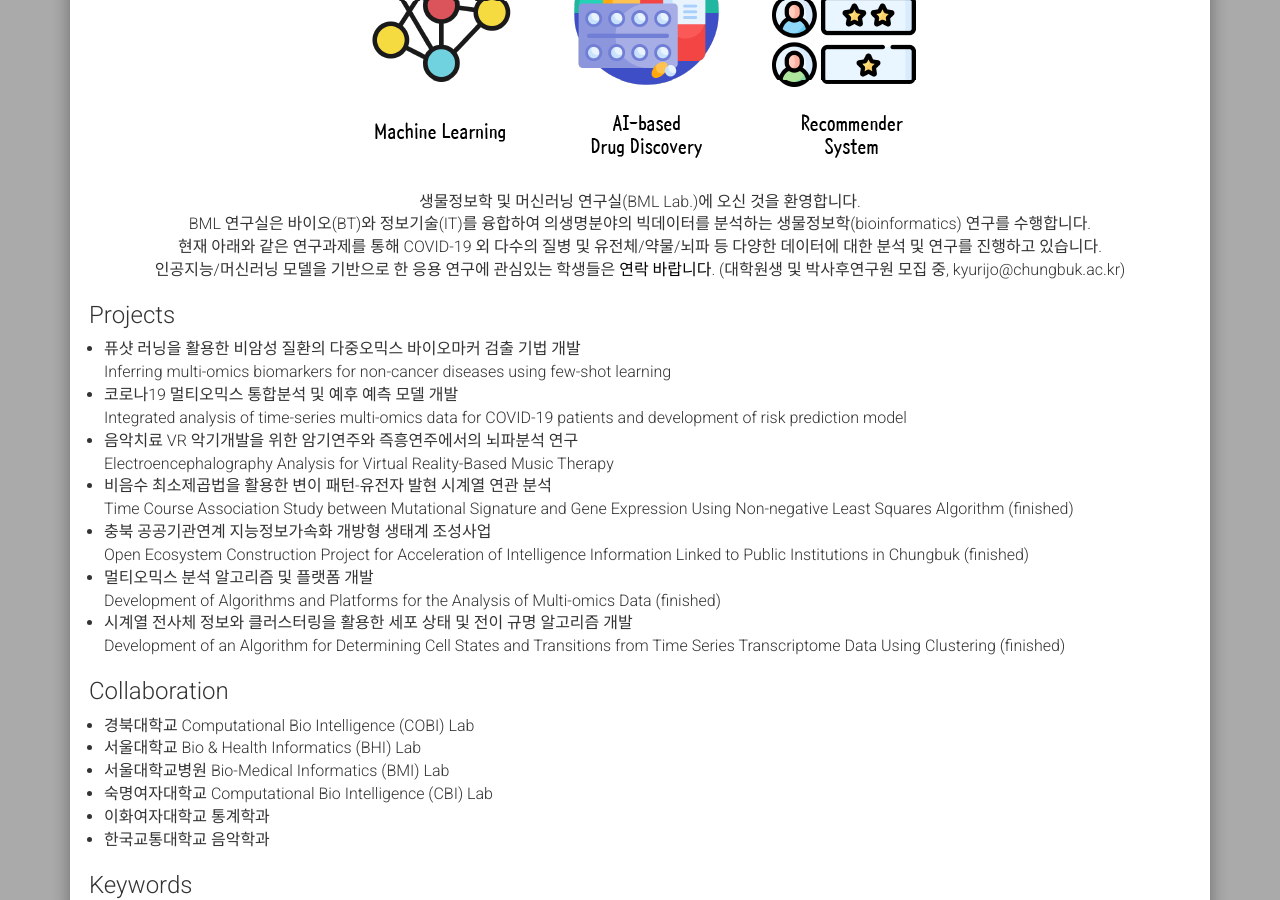
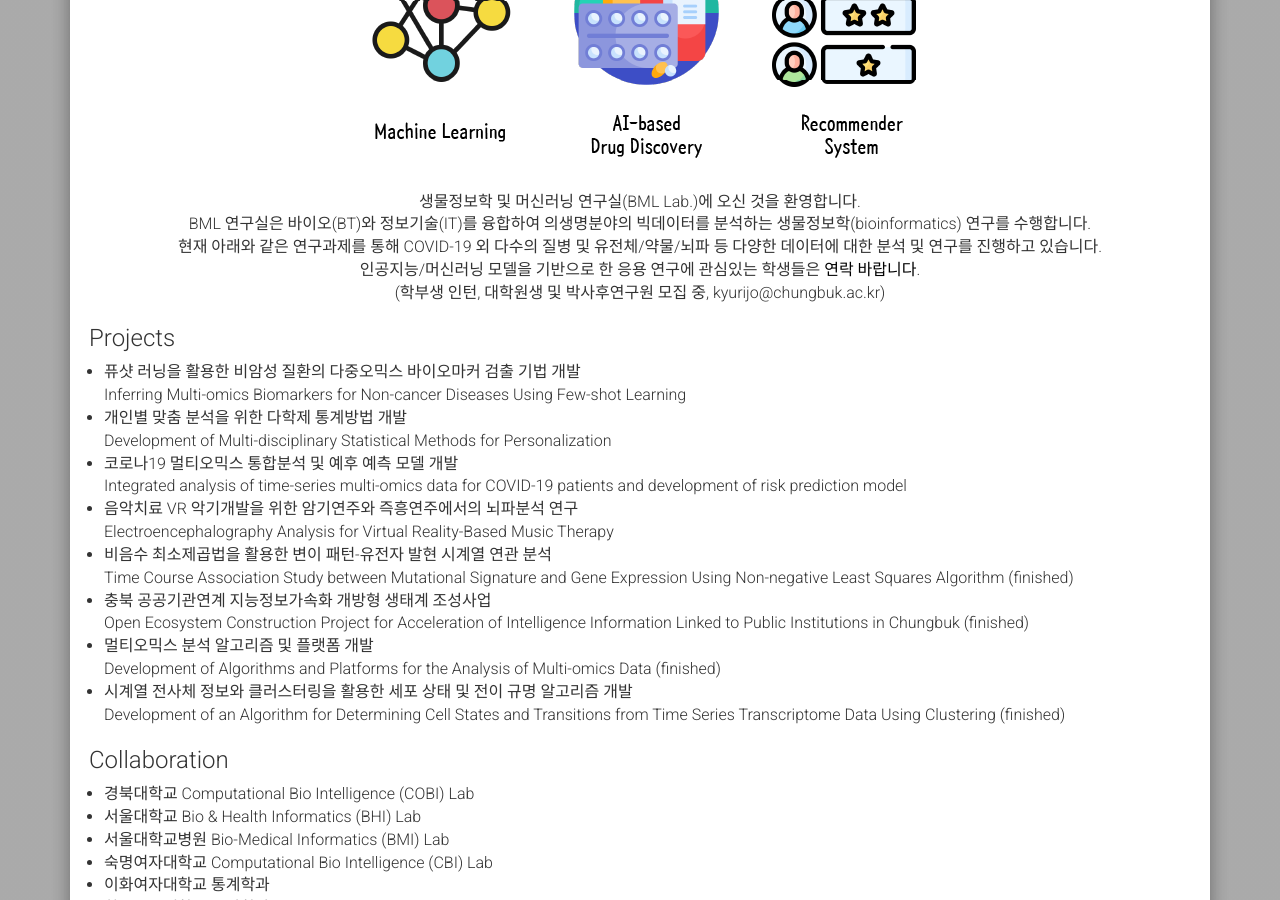
Before and after one commit to BML-cbnu/bml-cbnu.github.io, a Jekyll site: the page built from about.md, in a window 1280 px wide and 900 px high, scrolled down 539 px. Built offline with Jekyll 4.4.1, drawn with Linux system fonts in a browser that asks for light colours; nearby versions of some CDN libraries.

Commit message:
Update about.md

```diff
--- a/about.md
+++ b/about.md
@@ -17,13 +17,16 @@ permalink: /about/
     <br>
     현재 아래와 같은 연구과제를 통해 COVID-19 외 다수의 질병 및 유전체/약물/뇌파 등 다양한 데이터에 대한 분석 및 연구를 진행하고 있습니다.
     <br>
-    인공지능/머신러닝 모델을 기반으로 한 응용 연구에 관심있는 학생들은 <a href="mailto:kyurijo@chungbuk.ac.kr">연락 바랍니다</a>. (대학원생 및 박사후연구원 모집 중, kyurijo@chungbuk.ac.kr)
+    인공지능/머신러닝 모델을 기반으로 한 응용 연구에 관심있는 학생들은 <a href="mailto:kyurijo@chungbuk.ac.kr">연락 바랍니다</a>.
+    <br>
+    (학부생 인턴, 대학원생 및 박사후연구원 모집 중, kyurijo@chungbuk.ac.kr)
     <br>
 </div>
 
 ### Projects
 
-* 퓨샷 러닝을 활용한 비암성 질환의 다중오믹스 바이오마커 검출 기법 개발 <br> Inferring multi-omics biomarkers for non-cancer diseases using few-shot learning
+* 퓨샷 러닝을 활용한 비암성 질환의 다중오믹스 바이오마커 검출 기법 개발 <br> Inferring Multi-omics Biomarkers for Non-cancer Diseases Using Few-shot Learning
+* 개인별 맞춤 분석을 위한 다학제 통계방법 개발 <br> Development of Multi-disciplinary Statistical Methods for Personalization
 * 코로나19 멀티오믹스 통합분석 및 예후 예측 모델 개발 <br> Integrated analysis of time-series multi-omics data for COVID-19 patients and development of risk prediction model
 * 음악치료 VR 악기개발을 위한 암기연주와 즉흥연주에서의 뇌파분석 연구 <br> Electroencephalography Analysis for Virtual Reality-Based Music Therapy
 * 비음수 최소제곱법을 활용한 변이 패턴-유전자 발현 시계열 연관 분석 <br> Time Course Association Study between Mutational Signature and Gene Expression Using Non-negative Least Squares Algorithm (finished)
```
